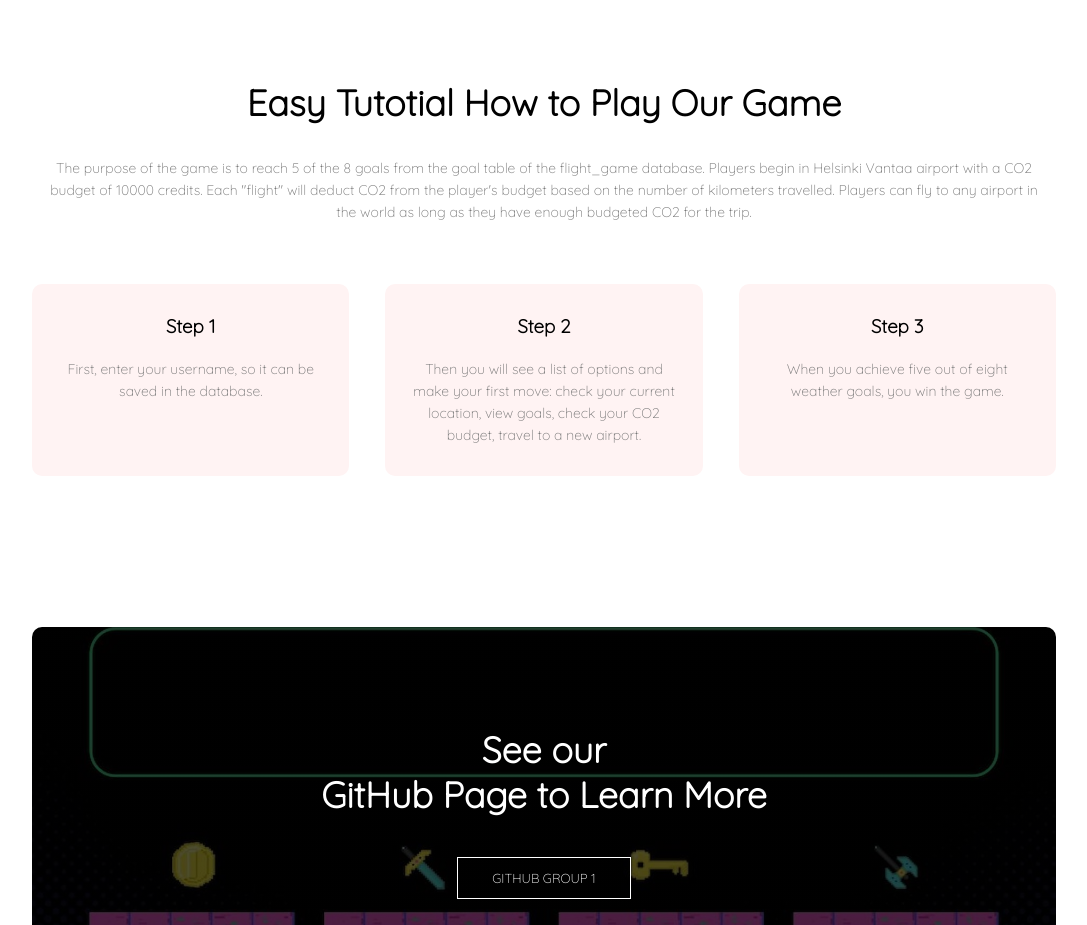
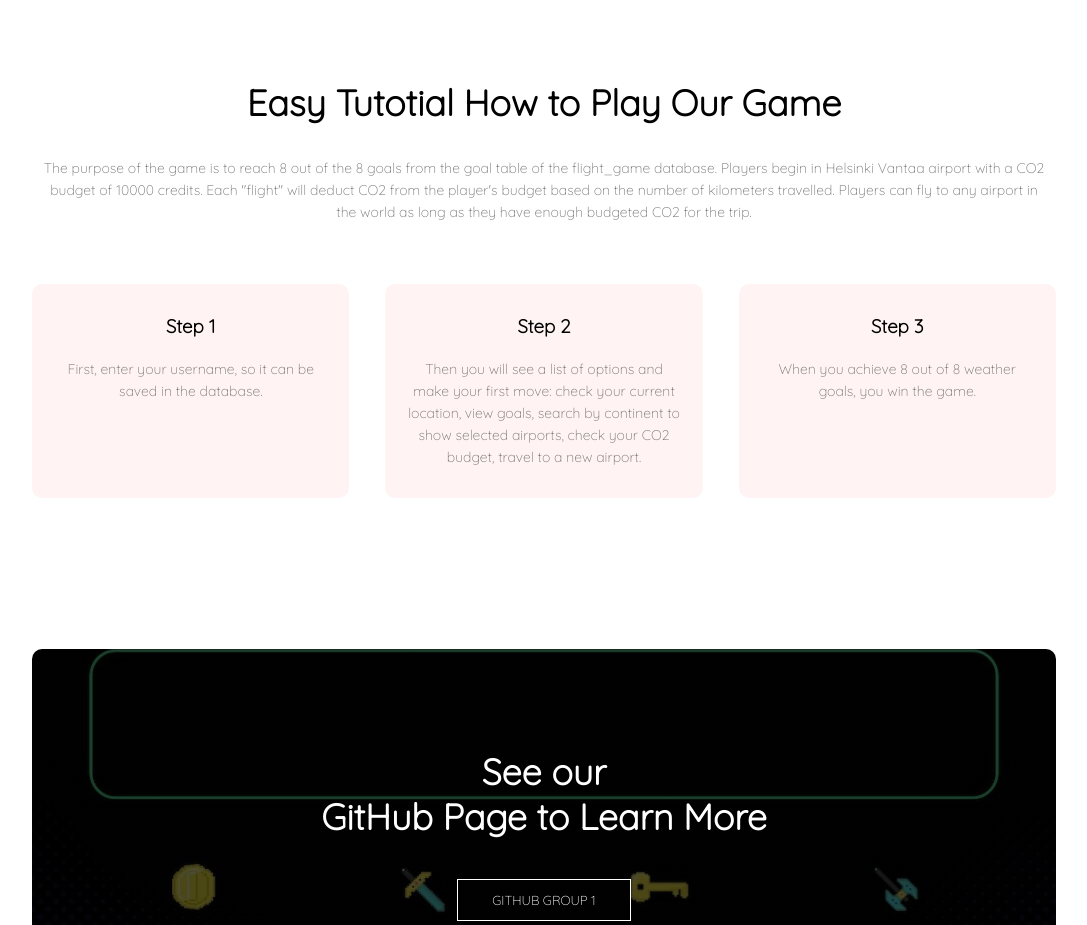
Before and after one commit to arinavasileva/Website-for-the-Game-Project, a plain HTML site: page index.html in a window 1280 px wide. Shown: the part 820-1745 px from the top of the page, without its empty margins (96-1183 px from the left). Drawn offline with Linux system fonts and the light colour scheme; files whose address does not match are found by name.

Commit message:
Updated: 8/8 goals + continent searching

```diff
--- a/index.html
+++ b/index.html
@@ -36,7 +36,7 @@
 
     <section class="course">
         <h1>Easy Tutotial How to Play Our Game</h1>
-        <p><br>The purpose of the game is to reach 5 of the 8 goals from the goal table of the flight_game database.
+        <p><br>The purpose of the game is to reach 8 out of the 8 goals from the goal table of the flight_game database.
 
 Players begin in Helsinki Vantaa airport with a CO2 budget of 10000 credits.
 
@@ -51,11 +51,11 @@ Players can fly to any airport in the world as long as they have enough budgeted
             </div>
             <div class="course-col">
                 <h3>Step 2</h3>
-                <p>Then you will see a list of options and make your first move: check your current location, view goals, check your CO2 budget, travel to a new airport.</p>
+                <p>Then you will see a list of options and make your first move: check your current location, view goals, search by continent to show selected airports, check your CO2 budget, travel to a new airport.</p>
             </div>
             <div class="course-col">
                 <h3>Step 3</h3>
-                <p>When you achieve five out of eight weather goals, you win the game.</p>
+                <p>When you achieve 8 out of 8 weather goals, you win the game.</p>
             </div>
         </div>
     </section>
```
